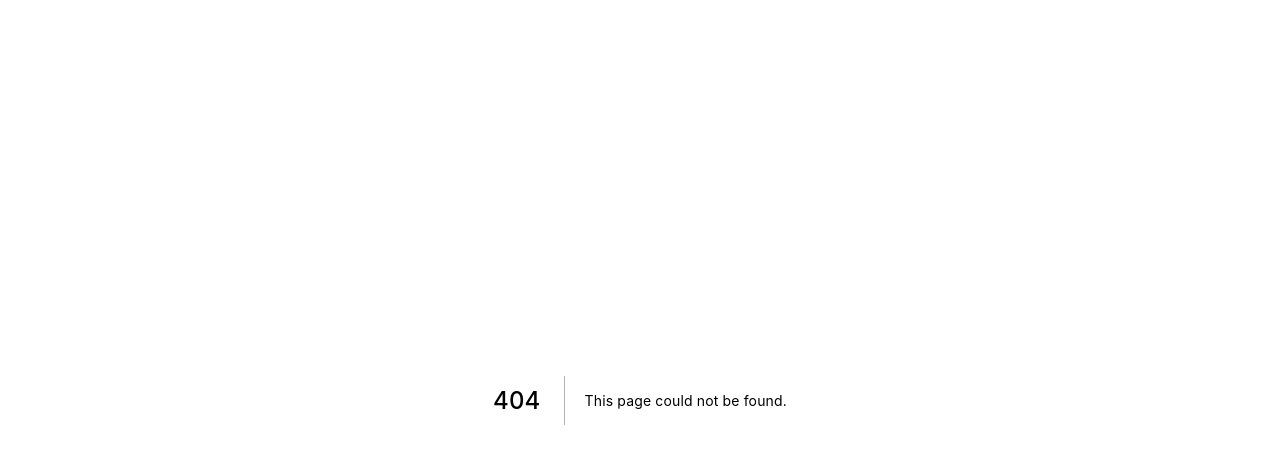
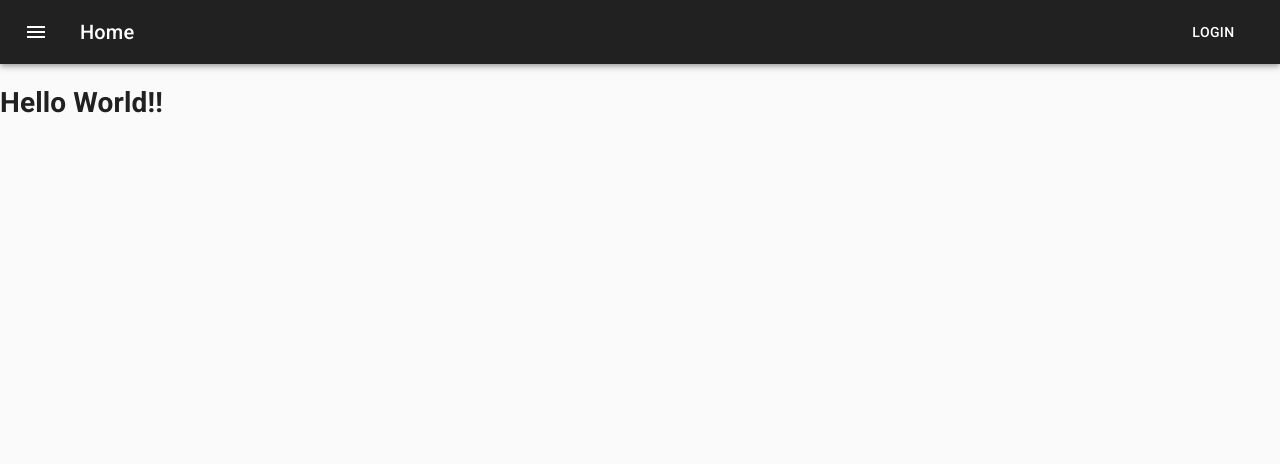
Before and after one commit to Sky-seed0215/SNS-dev, a Next.js app: page /home in a window 1280 px wide. Before the commit this address had no page. Shown: the top 464 px of the page. Built offline with nearby package versions, Linux system fonts and the light colour scheme.

Commit message:
Appbarの作成

```diff
--- /dev/null
+++ b/src/components/layouts/Header.tsx
@@ -0,0 +1,28 @@
+import React from 'react';
+import { AppBar, Box, Toolbar, Typography, Button, IconButton } from '@material-ui/core';
+import MenuIcon from '@material-ui/icons/Menu';
+
+const Header: React.FC = () => {
+    return (
+        <Box sx={{ flexGrow: 1 }}>
+          <AppBar position="static">
+            <Toolbar>
+              <IconButton
+                size="medium"
+                edge="start"
+                color="inherit"
+                aria-label="menu"
+              >
+                <MenuIcon />
+              </IconButton>
+              <Typography variant="h6" component="div" style={{ marginLeft: "20px" }}>
+                Home
+              </Typography>
+              <Button color="inherit" style={{ marginLeft: "85%" }}>Login</Button>
+            </Toolbar>
+          </AppBar>
+        </Box>
+      );
+    }
+
+export default Header;
--- /dev/null
+++ b/src/pages/home.tsx
@@ -0,0 +1,14 @@
+import React from 'react';
+
+import Header from '../components/layouts/Header';
+
+const Home: React.FC = () => {
+    return (
+        <>
+        <Header />
+        <h1>Hello World!!</h1>
+        </>
+    )
+}
+
+export default Home;
```
